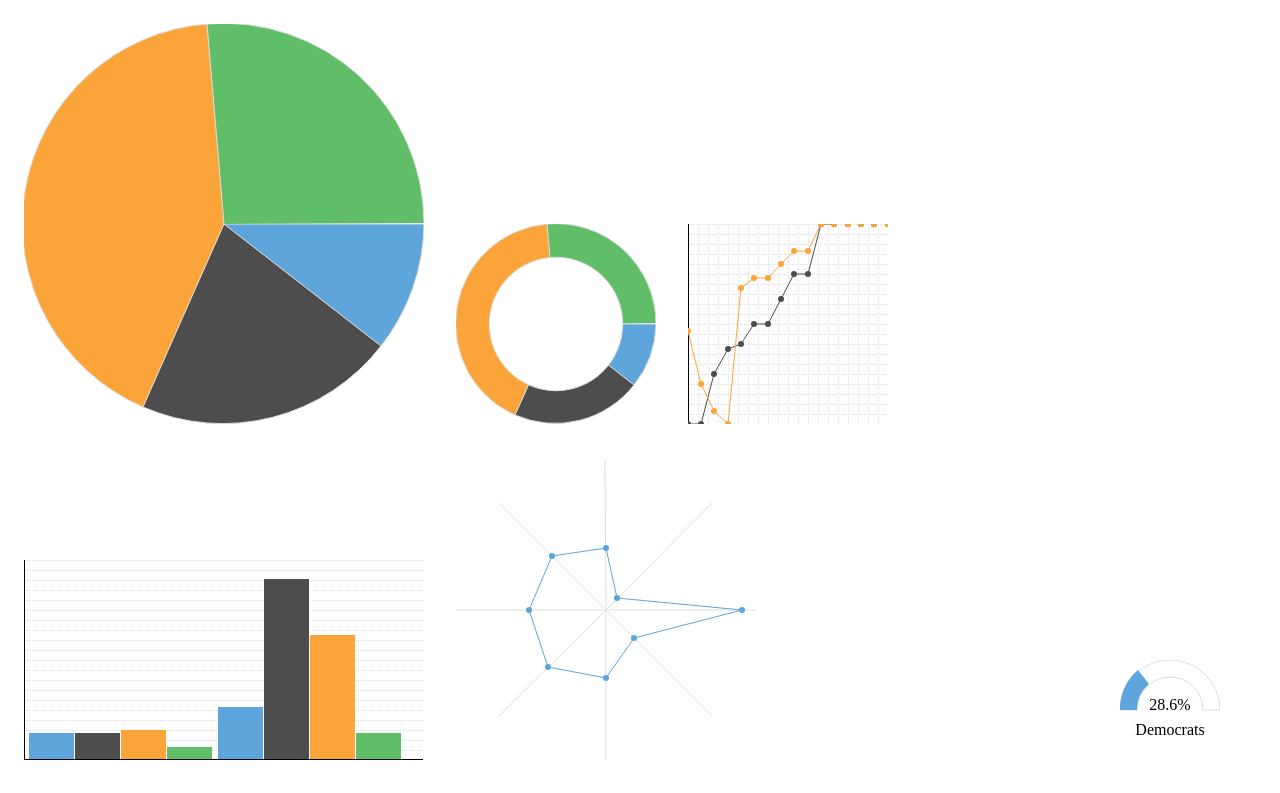
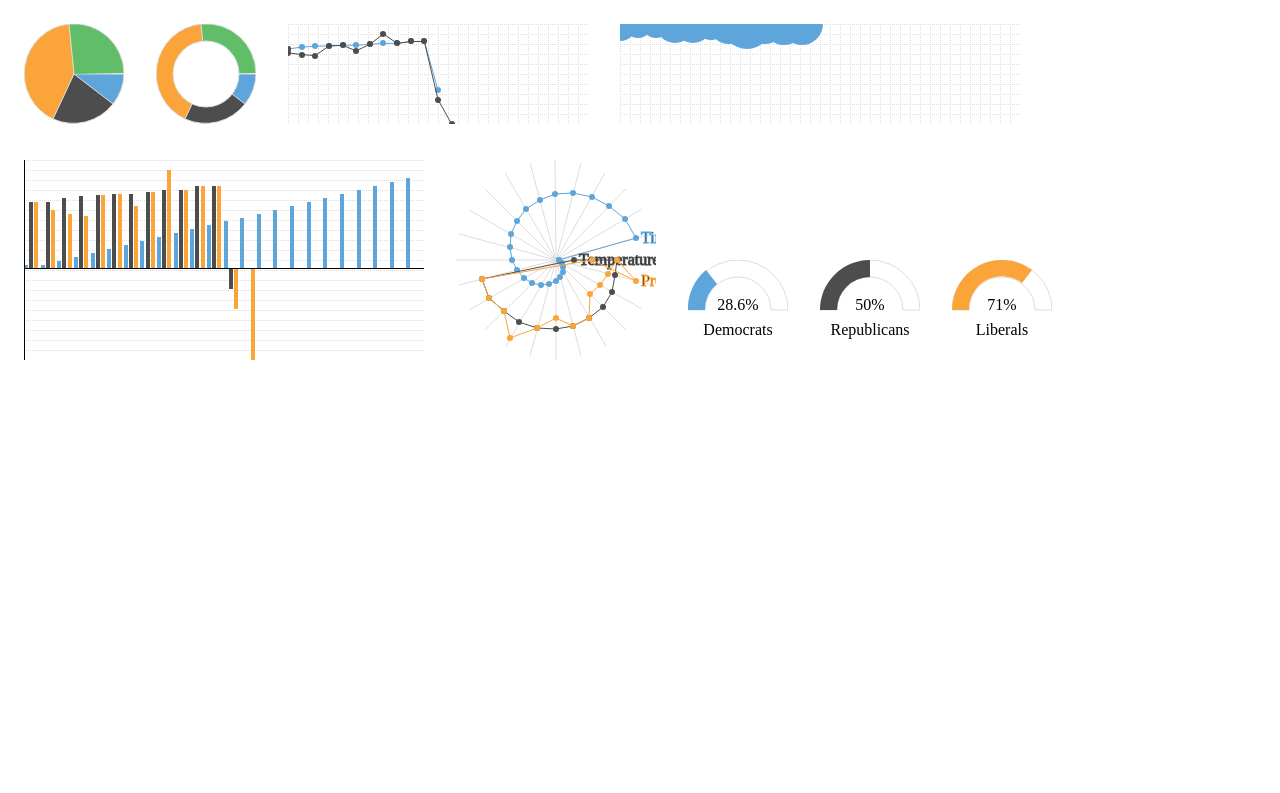
Before and after one commit to keyvisions/charts, a plain HTML site: page index.html in a window 1280 px wide. Shown: the top 793 px of the page. Drawn offline with Linux system fonts and the light colour scheme.

Commit message:
Before grid

```diff
--- a/data/datasource.js
+++ b/data/datasource.js
@@ -1,35 +1,35 @@
 var pie = [{
     "label": "FIAT",
-    "value": 10
+    "value": [10]
 }, {
     "label": "ALFA",
-    "value": 20
+    "value": [20]
 }, {
     "label": "LANCIA",
-    "value": 40
+    "value": [40]
 }, {
     "label": "AUDI",
-    "value": 25
+    "value": [25]
 }];
 var line = [{
     "label": "Time (Hour)",
-    "value": [1, 2, 3, 4, 5, 6, 7, 8, 9, 10, 11, 12, 13, 14, 15, 16]
+    "value": [1, 1, 2, 3, 4, 5, 6, 7, 8, 9, 10, 11, 12, 13, 14, 15, 16, 17, 18, 19, 20, 21, 22, 23]
 },{
     "label": "Temperature (°C)",
-    "value": [17, 17, 18, 18.5, 18.6, 19, 19, 19.5, 20, 20, 21, 21]
+    "value": [17, 17, 18, 18.5, 18.6, 19, 19, 19.5, 20, 20, 21, 21, -5]
 },{
-    "label": "Temperature (°C)",
-    "value": [17, 15, 14, 13.5, 18.6, 19, 19, 19.5, 20, 20, 21, 21]
+    "label": "Pressure (atm)",
+    "value": [17, 15, 14, 13.5, 18.6, 19, 16, 19.5, 25, 20, 21, 21, -10, -23]
 }];
 var gauge = [{
     "label": "Democrats",
-    "value": 0.286
+    "value": [0.286]
 }, {
     "label": "Republicans",
-    "value": 0.5
+    "value": [0.5]
 }, {
     "label": "Liberals",
-    "value": 0.71
+    "value": [0.71]
 }];
 var gantt = [{
     "label": "stampa",
--- a/index.html
+++ b/index.html
@@ -12,15 +12,15 @@
 			var body = document.body;
 
 			// See datasource.js for data sets
-			body.appendChild(chart.pie(200, pie));
-			body.appendChild(chart.donut(100, pie));
-			body.appendChild(chart.line(200, 200, line));
-			body.appendChild(chart.bubble(400, 400, [12, 12, 13, 6, 23, 78, 54, 12]));
-			body.appendChild(chart.histogram(400, 200, [12, 12, 13, 6, 23, 78, 54, 12]));
-			body.appendChild(chart.radar(150, [100, 30, 50, 60, 56, 56, 45, 12]));
-			body.appendChild(chart.map(400, 400, [12, 12, 13, 6, 23, 78, 54, 12]));
-			body.appendChild(chart.gauge(50, gauge));
-			body.appendChild(chart.gantt(400, 400, gantt));
+			body.appendChild(chart.pie(50, pie));
+			body.appendChild(chart.donut(50, pie));
+			body.appendChild(chart.line(300, 100, line, { 'grid': true }));
+			body.appendChild(chart.bubble(400, 100, line));
+			body.appendChild(chart.histogram(400, 200, line, { 'grid': true }));
+			body.appendChild(chart.radar(100, line));
+//			body.appendChild(chart.map(400, 200, [12, 12, 13, 6, 23, 78, 54, 12]));
+			body.appendChild(chart.gauge(50, gauge, { 'min': 0 }));
+//			body.appendChild(chart.gantt(400, 200, gantt));
 		});
 	</script>
 </head>
--- a/scripts/charts.js
+++ b/scripts/charts.js
@@ -13,37 +13,38 @@ window.chart = (function() {
     }
     function circle(r, cx, cy, attrs) {
         var obj = createSVGElement('circle', {
-            'r': r,
-            'cx': cx,
-            'cy': cy
+            'r': Math.round(r),
+            'cx': Math.round(cx),
+            'cy': Math.round(cy)
         });
         setAttributes(obj, attrs);
         return obj;
     }
     function rect(x, y, w, h, attrs) {
         var obj = createSVGElement('rect', {
-            'x': x,
-            'y': y,
-            'width': w,
-            'height': h
-        });
-        setAttributes(obj, attrs);
-        return obj;
-    }
-    function line(x1, y1, x2, y2, attrs) {
-            var obj = createSVGElement('line', {
-                'x1': x1,
-                'y1': y1,
-                'x2': x2,
-                'y2': y2
+            'x': Math.round(x),
+            'y': Math.round(y),
+            'width': Math.round(w),
+            'height': Math.round(h)
         });
         setAttributes(obj, attrs);
         return obj;
     }
     function text(x, y, txt, attrs) {
-        var obj = createSVGElement('text', { 'x': x, 'y': y, 'text-anchor': 'middle' });
+        var obj = createSVGElement('text', { 'x': Math.round(x), 'y': Math.round(y), 'text-anchor': 'middle' });
+        setAttributes(obj, attrs);
         obj.textContent = txt;
         return obj;
+    }
+
+    function grid(w, h, min, max) {
+        var d = '';
+        for (var i = Math.max(w, h); i >= 0 ; i -= 10)
+            d += 'M0 ' + i + ' H' + w + ' M' + i + ' 0 V' + h + ' ';
+        return createSVGElement('path', {
+            'class': 'grid',
+            'd': d
+        });
     }
 
     // alert(Math.log(w) / Math.log(10));
@@ -55,33 +56,30 @@ window.chart = (function() {
                 'height': h
             });
             // Grid
-            var d = '';
-            for (var i = 0; i <= Math.max(w, h); i += 10)
-                d += 'M0 ' + i + ' H' + w + ' M' + i + ' 0 V' + h + ' ';
-            svg.appendChild(createSVGElement('path', {
-                'class': 'grid',
-                'd': d
-            }));
+            if (!options || options['grid'] != false)
+                svg.appendChild(grid(w, h));
+            // Points
+            if (data.length > 0) {
+                var xo = Math.min.apply(Math, data[0].value), sx = w / (Math.max.apply(Math, data[0].value) - xo), yo = Number.POSITIVE_INFINITY, sy;
+                for (var s = 1; s < data.length; ++s) {
+                    yo = Math.min(yo, Math.min.apply(Math, data[s].value)), sy = h / (Math.max.apply(Math, data[s].value) - yo);
+                }
+                sy *= 0.9;
                 // Axes
                 svg.appendChild(createSVGElement('path', {
                     'class': 'axes',
-                'd': 'M0,0 V' + h + ' M0,' + h + ' H' + w
+                    'd': 'M' + -Math.floor(xo * sx) + ',0 V' + h + ' M0,' + h + Math.floor(yo * sy) + ' H' + w
                 }));
 
-            // Points
-            if (data.length > 0) {
-                var xo = Math.min.apply(Math, data[0].value), sx = w / (Math.max.apply(Math, data[0].value) - xo);
                 for (var s = 1; s < data.length; ++s) {
-                    var yo = Math.min.apply(Math, data[s].value), sy = h / (Math.max.apply(Math, data[s].value) - yo);
-
-                    var points = '';
-                    for (var i = 0; i < data[0].value.length; ++i) {
-                        var x = Math.floor((data[0].value[i] - xo) * sx), y = h - Math.floor((data[s].value[i] - yo) * sy);
-                        svg.appendChild(circle(3, x, y, { 'style': 'stroke:none;fill:' + colors[s % 9] }));
+                    var points = '', I = Math.min(data[0].value.length, data[s].value.length);
+                    for (var i = 0; i < I; ++i) {
+                        var x = (data[0].value[i] - xo) * sx, y = h - (data[s].value[i] - yo) * sy;
+                        svg.appendChild(circle(3, x, y, { 'style': 'stroke:none;fill:' + colors[(s-1) % 9] }));
                         points += x + ',' + y + ' ';
                     }
                     svg.appendChild(createSVGElement('polyline', {
-                        'style': 'stroke:' + colors[s % 9],
+                        'style': 'stroke:' + colors[(s-1) % 9],
                         'points': points
                     }));
                 }
@@ -94,25 +92,36 @@ window.chart = (function() {
                 'width': w,
                 'height': h
             });
-            var m = 1.1 * Math.max.apply(Math, data), d = '';
-            for (var i = 0; i <= w; i += 10) d += 'M0 ' + i + ' H' + w + ' ';
-            var element = createSVGElement('path', {
+            var mh = 0, Mh = Number.NEGATIVE_INFINITY;
+            for (var s = 0; s < data.length; ++s) {
+                mh = Math.min(mh, Math.min.apply(Math, data[s].value)), Mh = Math.max(Mh, Math.max.apply(Math, data[s].value));
+            }
+            // Grid
+            var dh = 0.95 * h / (Mh - mh), d = '';
+            if (!options || options['grid'] != false) {
+                for (var i = w; i >= 0; i -= 10)
+                    d += 'M0 ' + i + ' H' + w + ' ';
+                svg.appendChild(createSVGElement('path', {
                     'class': 'grid',
                     'd': d
-            });
-            svg.appendChild(element);
-            var sets = 4,
-                dw = Math.floor((w - 5 * (sets + 2)) / data.length);
-            for (var i = 0; i < data.length; ++i) {
-                element = rect(i * dw + 5 * (Math.floor(i / sets) + 1), h - Math.floor(h * data[i] / m), dw - 1, Math.floor(h * data[i] / m));
-                element.setAttribute('style', 'fill:' + colors[i % sets]);
+                }));
+            }
+            // Bars
+            var dw = (w - (data[0].value.length + 1)) / (data.length * data[0].value.length);
+            for (var i = 0; i < data[0].value.length; ++i) {
+                for (var s = 0; s < data.length; ++s) {
+                    var element;
+                    if (data[s].value[i] > 0)
+                        element = rect((s + data.length * i) * dw + i, h - (data[s].value[i] - mh) * dh, dw - 1, data[s].value[i] * dh, { 'style': 'fill:' + colors[s % 9] });
+                    else
+                        element = rect((s + data.length * i) * dw + i, h + (mh * dh), dw - 1, -data[s].value[i] * dh, { 'style': 'fill:' + colors[s % 9] });
                     svg.appendChild(element);
                 }
-            svg.appendChild(line(0, 0, 0, h - 1, {
-                'class': 'axes'
-            }));
-            svg.appendChild(line(0, h - 1, w - 1, h - 1, {
-                'class': 'axes'
+            }
+            // Axes
+            svg.appendChild(createSVGElement('path', {
+                'class': 'axes',
+                'd': 'M0,0 V' + h + ' M0,' + Math.floor(h + mh * dh) + ' H' + w
             }));
             return svg;
         },
@@ -122,20 +131,20 @@ window.chart = (function() {
                 'width': 2 * r,
                 'height': 2 * r
             });
-            var i, total = 0;
-            for (i = 0; i < data.length; ++i)
-                total += data[i].value;
-            if (total > 0 && i > 1) {
+            var total = 0;
+            for (var s = 0; s < data.length; ++s)
+                total += data[s].value[0];
+            if (total > 0 && s > 1) {
                 var startAngle, endAngle = 0;
-                for (i = 0; i < data.length; ++i) {
+                for (var s = 0; s < data.length; ++s) {
                     startAngle = endAngle;
-                    endAngle = startAngle + 2.0 * Math.PI * data[i].value / total;
+                    endAngle = startAngle + 2.0 * Math.PI * data[s].value[0] / total;
                     var slice = createSVGElement('path', {
-                        'style': 'fill:' + colors[i % 9],
-                        'd': 'M' + r + ',' + r + ' L' + Math.floor(r + r * Math.cos(startAngle)) + ',' + Math.floor(r + r * Math.sin(startAngle)) + ' A' + r + ',' + r + ' 0 ' + (2.0 * data[i].value > total ? 1 : 0) + ',1 ' + Math.floor(r + r * Math.cos(endAngle)) + ',' + Math.floor(r + r * Math.sin(endAngle))
+                        'style': 'fill:' + colors[s % 9],
+                        'd': 'M' + r + ',' + r + ' L' + Math.floor(r + r * Math.cos(startAngle)) + ',' + Math.floor(r + r * Math.sin(startAngle)) + ' A' + r + ',' + r + ' 0 ' + (2.0 * data[s].value[0] > total ? 1 : 0) + ',1 ' + Math.floor(r + r * Math.cos(endAngle)) + ',' + Math.floor(r + r * Math.sin(endAngle))
                     });
                     var title = createSVGElement('title');
-                    title.textContent = Math.floor(1000 * data[i].value / total) / 10.0 + '%';
+                    title.textContent = data[s].label + ' ' + Math.floor(1000 * data[s].value[0] / total) / 10.0 + '%';
                     slice.appendChild(title);
                     svg.appendChild(slice);
                 }
@@ -150,8 +159,33 @@ window.chart = (function() {
             svg.setAttribute('class', 'donut');
             return svg;
         },
+        // Requires x, y and r
         bubble: function(w, h, data, options) {
-            var svg = createSVGElement('svg');
+            var svg = createSVGElement('svg', {
+                'class': 'bubble',
+                'width': w,
+                'height': h
+            });
+            if (data.length === 3) {
+                var xo = Math.min.apply(Math, data[0].value), sx = w / (Math.max.apply(Math, data[0].value) - xo),
+                    yo = Math.min(yo, Math.min.apply(Math, data[1].value)), sy = h / (Math.max.apply(Math, data[1].value) - yo);
+
+                if (!options || options['grid'] != false)
+                    svg.appendChild(grid(w, h));
+
+                sy *= 0.9;
+                // Axes
+                svg.appendChild(createSVGElement('path', {
+                    'class': 'axes',
+                    'd': 'M' + -Math.floor(xo * sx) + ',0 V' + h + ' M0,' + h + Math.floor(yo * sy) + ' H' + w
+                }));
+
+                var I = data[0].value.length;
+                for (var i = 0; i < I; ++i) {
+                    var x = (data[0].value[i] - xo) * sx, y = h - (data[1].value[i] - yo) * sy;
+                    svg.appendChild(circle(data[2].value[i], x, y, { 'style': 'stroke:none;fill:' + colors[0] }));
+                }
+            }
             return svg;
         },
         map: function(w, h, data, options) {
@@ -159,41 +193,61 @@ window.chart = (function() {
             return svg;
         },
         radar: function(r, data, options) {
-            var s = 0;
             var svg = createSVGElement('svg', {
                 'class': 'radar',
                 'width': 2 * r,
                 'height': 2 * r
             });
-            var m = 1.1 * Math.max.apply(Math, data), a = 2.0 * Math.PI / data.length, d = '', points = '';
-            for (var i = 0; i < data.length; ++i) {
+            var m = Number.NEGATIVE_INFINITY;
+            for (var s = 0; s < data.length; ++s)
+                m = Math.max(m, Math.max.apply(Math, data[s].value));
+            m *= 1.1;
+
+            // Axes
+            var a = 2 * Math.PI / data[0].value.length, d = '';
+            for (var i = 0; i < data[0].value.length; ++i)
                 d += 'M' + r + ',' + r + ' l' + Math.floor(r * Math.cos(a * i)) + ',' + Math.floor(r * Math.sin(a * i)) + ' ';
-                points += Math.floor(r + r * data[i] / m * Math.cos(a * i)) + ',' + Math.floor(r + r * data[i] / m * Math.sin(a * i)) + ' ';
-                svg.appendChild(circle(3, Math.floor(r + r * data[i] / m * Math.cos(a * i)), Math.floor(r + r * data[i] / m * Math.sin(a * i)), { 'style': 'stroke:none;fill:' + colors[s % 9] }));
+            svg.appendChild(createSVGElement('path', {
+                'd': d
+            }));
+            // Points
+            for (s = 0; s < data.length; ++s) {
+                var points = '';
+                for (var i = 0; i < data[s].value.length; ++i) {
+                    var x = Math.floor(r + r * data[s].value[i] / m * Math.cos(a * i)), y = Math.floor(r + r * data[s].value[i] / m * Math.sin(a * i));
+                    points += x + ',' + y + ' ';
+                    svg.appendChild(circle(3, x, y, { 'style': 'stroke:none;fill:' + colors[s % 9] }));
                 }
-            svg.insertBefore(createSVGElement('path', {
-                'd': d
-            }), svg.firstChild);
                 svg.appendChild(createSVGElement('polygon', {
                     'style': 'stroke:' + colors[s % 9],
                     'points': points
                 }));
-
+                svg.appendChild(text(x + 5, y + 5, data[s].label, {
+                    'style': 'stroke:' + colors[s % 9],
+                    'text-anchor': 'left'
+                }));
+            }
             return svg;
         },
         gauge: function(r, data, options) {
             var panel = document.createElement('span');
+
+            var m = 0, M = 1.0;
+            if (options && options['min']) m = options['min'];
+            if (options && options['max']) M = options['max'];
+
             for (var i = 0; i < data.length; ++i) {
                 var svg = createSVGElement('svg', {
                         'class': 'gauge',
                         'width': 2 * r,
                         'height': 2 * r
                     }),
-                    sr = Math.floor(0.667 * r);
+                    sr = Math.floor(0.667 * r),
+                    v = (data[i].value - m) / (M - m);
 
-                svg.appendChild(text(r, r, (Math.floor(1000 * data[i].value) / 10) + '%', { 'font-size': Math.floor(0.333 * r) + 'px' }));
+                svg.appendChild(text(r, r, (Math.floor(1000 * v) / 10) + '%', { 'font-size': Math.floor(0.333 * r) + 'px' }));
                 svg.appendChild(text(r, Math.floor(1.5 * r), data[i].label, { 'font-size': Math.floor(0.333 * r) + 'px' }));
-                var v = 1.0 - (data[i].value - Math.floor(data[i].value));
+                v = 1.0 - (v - Math.floor(v));
                 var element = createSVGElement('path', {
                     'd': 'M0,' + r + ' A' + r + ',' + r + ' 0 1,1 ' + Math.floor(r + r) + ',' + r + ' H' + Math.floor(r + sr) + ' A' + sr + ',' + sr + ' 0 0,0 ' + (r - sr) + ',' + r + ' z'
                 });
--- a/styles/charts.css
+++ b/styles/charts.css
@@ -18,6 +18,7 @@ polyline, polygon {
     vector-effect: non-scaling-stroke;
 }
 .axes {
+    stroke-width: 1px;
     stroke: #000;
     shape-rendering: crispEdges;
     vector-effect: non-scaling-stroke;
```
Lines whose indentation alone changed are shown as unchanged.
